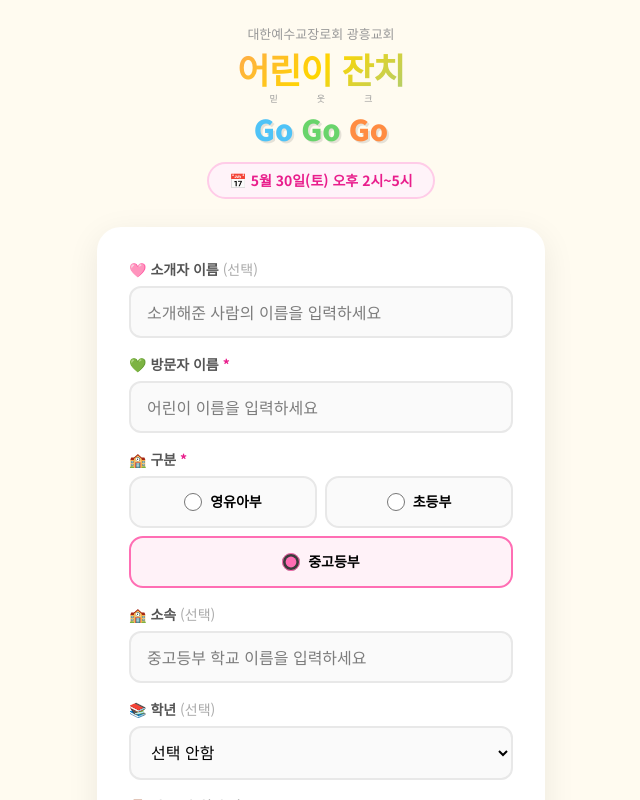
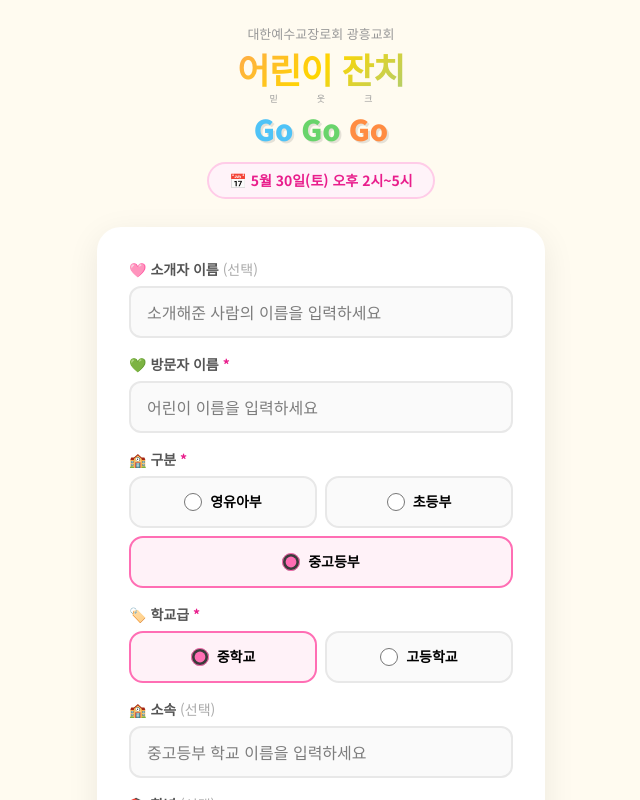
Before and after one commit to kyuky920/ghgogogo, a Next.js app: page / in a window 1280 px wide. Both pictures are taken after a click on the label "중고등부". Shown: the top 800 px of the page, without its empty margins (319-959 px from the left). Built offline with nearby package versions, Linux system fonts and the light colour scheme; no server answers.

Commit message:
Support high school in secondary group

```diff
--- a/app/admin/page.tsx
+++ b/app/admin/page.tsx
@@ -59,18 +59,34 @@ export default function AdminPage() {
     setEditingRegistration(null)
   }
 
+  const getStudentGroupLabel = (registration: Registration) => {
+    if (registration.school_level === 'infant') return '영유아부'
+    if (registration.school_level === 'middle') return '중고등부'
+    return '초등부'
+  }
+
+  const getGradeLabel = (registration: Registration) => {
+    if (!registration.grade) return ''
+    if (registration.school_level === 'infant') return `${registration.grade}세`
+    if (registration.school_level === 'middle') {
+      if (registration.school_stage === 'high') return `고${registration.grade}`
+      return `중${registration.grade}`
+    }
+    return `${registration.grade}학년`
+  }
+
   const handleExportCSV = () => {
     const headers = ['이름', '학생구분', '등록구분', '등록경로', '현장참석', '소개자', '소속', '방문 계기', '학년/나이', '친구동반', '보호자동반', '등록시각', '체크시각']
     const rows = registrations.map(r => [
       r.visitor_name,
-      r.school_level === 'infant' ? '영유아부' : r.school_level === 'middle' ? '중고등부' : '초등부',
+      getStudentGroupLabel(r),
       r.registration_kind === 'preregister' ? '사전등록' : '현장등록',
       r.registration_source === 'manual' ? '수동등록' : '온라인등록',
       r.checked_in ? '체크완료' : '',
       r.introducer_name || '',
       r.school || '',
       r.visit_path || '',
-      r.grade ? (r.school_level === 'infant' ? `${r.grade}세` : `${r.grade}학년`) : '',
+      getGradeLabel(r),
       r.with_friend ? '✓' : '',
       r.with_guardian ? '✓' : '',
       new Date(r.created_at).toLocaleString('ko-KR'),
@@ -244,7 +260,7 @@ export default function AdminPage() {
                       <td style={{ padding: '12px 14px', color: '#aaa', fontSize: '12px' }}>{filtered.length - i}</td>
                       <td style={{ padding: '12px 14px', fontWeight: '700', color: '#333' }}>{r.visitor_name}</td>
                       <td style={{ padding: '12px 14px', color: '#666', whiteSpace: 'nowrap' }}>
-                        {r.school_level === 'infant' ? '영유아부' : r.school_level === 'middle' ? '중고등부' : '초등부'}
+                        {getStudentGroupLabel(r)}
                       </td>
                       <td style={{ padding: '12px 14px', color: '#666', whiteSpace: 'nowrap' }}>
                         {r.registration_kind === 'preregister' ? '사전등록' : '현장등록'}
@@ -277,7 +293,7 @@ export default function AdminPage() {
                       <td style={{ padding: '12px 14px', color: '#666' }}>{r.school || '-'}</td>
                       <td style={{ padding: '12px 14px', color: '#666', minWidth: '220px' }}>{r.visit_path || '-'}</td>
                       <td style={{ padding: '12px 14px', color: '#666' }}>
-                        {r.grade ? (r.school_level === 'infant' ? `${r.grade}세` : `${r.grade}학년`) : '-'}
+                        {getGradeLabel(r) || '-'}
                       </td>
                       <td style={{ padding: '12px 14px', textAlign: 'center' }}>
                         {r.with_friend ? <span style={{ color: '#4FC3F7', fontWeight: '700' }}>✓</span> : '-'}
--- a/components/RegisterForm.tsx
+++ b/components/RegisterForm.tsx
@@ -9,6 +9,7 @@ interface Props {
     visitor_name?: string
     introducer_name?: string | null
     school_level?: 'elementary' | 'middle' | 'infant'
+    school_stage?: 'middle' | 'high' | null
     school?: string | null
     visit_path?: string | null
     grade?: number | null
@@ -49,6 +50,7 @@ export default function RegisterForm({
   const [visitorName, setVisitorName] = useState(initialData?.visitor_name || '')
   const [introducerName, setIntroducerName] = useState(initialData?.introducer_name || '')
   const [schoolLevel, setSchoolLevel] = useState<'elementary' | 'middle' | 'infant'>(initialSchoolLevel)
+  const [schoolStage, setSchoolStage] = useState<'middle' | 'high' | ''>(initialData?.school_stage || '')
   const [schoolOption, setSchoolOption] = useState(
     initialSchoolLevel === 'elementary' && initialData?.school ? (isPresetSchool ? initialData.school : 'other') : ''
   )
@@ -89,12 +91,16 @@ export default function RegisterForm({
       setError(schoolLevel === 'infant' ? '유치원/어린이집 이름을 입력해주세요 🙏' : '학교 이름을 입력해주세요 🙏')
       return
     }
+    if (schoolLevel === 'middle' && !schoolStage) {
+      setError('중고등부는 중학교 또는 고등학교를 선택해주세요 🙏')
+      return
+    }
     if (schoolLevel === 'elementary' && grade && (parseInt(grade) < 1 || parseInt(grade) > 6)) {
       setError('초등부는 1학년부터 6학년까지 선택할 수 있어요 🙏')
       return
     }
     if (schoolLevel === 'middle' && grade && (parseInt(grade) < 1 || parseInt(grade) > 3)) {
-      setError('중고등부는 현재 1학년부터 3학년까지 선택할 수 있어요 🙏')
+      setError('중고등부는 중1~중3 또는 고1~고3까지만 선택할 수 있어요 🙏')
       return
     }
     if (schoolLevel === 'infant' && grade && (parseInt(grade) < 1 || parseInt(grade) > 7)) {
@@ -124,6 +130,7 @@ export default function RegisterForm({
         visitor_name: visitorName.trim(),
         introducer_name: introducerName.trim() || null,
         school_level: schoolLevel,
+        school_stage: schoolLevel === 'middle' ? schoolStage : null,
         school: schoolValue || null,
         visit_path: visitPathValue,
         grade: grade ? parseInt(grade) : null,
@@ -250,6 +257,7 @@ export default function RegisterForm({
                   checked={schoolLevel === 'infant'}
                   onChange={() => {
                     setSchoolLevel('infant')
+                    setSchoolStage('')
                     setSchoolOption('')
                   }}
                 />
@@ -262,6 +270,7 @@ export default function RegisterForm({
                   checked={schoolLevel === 'elementary'}
                   onChange={() => {
                     setSchoolLevel('elementary')
+                    setSchoolStage('')
                     if (!schoolOption) setSchoolOption('숲내초등학교')
                   }}
                 />
@@ -274,6 +283,7 @@ export default function RegisterForm({
                   checked={schoolLevel === 'middle'}
                   onChange={() => {
                     setSchoolLevel('middle')
+                    if (!schoolStage) setSchoolStage('middle')
                     setSchoolOption('')
                   }}
                 />
@@ -281,6 +291,34 @@ export default function RegisterForm({
               </label>
             </div>
           </div>
+
+          {schoolLevel === 'middle' && (
+            <div>
+              <label style={{ display: 'block', fontSize: '14px', fontWeight: '700', marginBottom: '6px', color: '#555' }}>
+                🏷️ 학교급 <span style={{ color: '#E91E8C' }}>*</span>
+              </label>
+              <div className="compact-choice-grid">
+                <label className={`compact-choice-card ${schoolStage === 'middle' ? 'checked' : ''}`}>
+                  <input
+                    type="radio"
+                    name="school-stage"
+                    checked={schoolStage === 'middle'}
+                    onChange={() => setSchoolStage('middle')}
+                  />
+                  <span style={{ fontWeight: '600', fontSize: '14px' }}>중학교</span>
+                </label>
+                <label className={`compact-choice-card ${schoolStage === 'high' ? 'checked' : ''}`}>
+                  <input
+                    type="radio"
+                    name="school-stage"
+                    checked={schoolStage === 'high'}
+                    onChange={() => setSchoolStage('high')}
+                  />
+                  <span style={{ fontWeight: '600', fontSize: '14px' }}>고등학교</span>
+                </label>
+              </div>
+            </div>
+          )}
 
           <div>
             <label style={{ display: 'block', fontSize: '14px', fontWeight: '700', marginBottom: '6px', color: '#555' }}>
@@ -360,9 +398,9 @@ export default function RegisterForm({
                 onChange={e => setGrade(e.target.value)}
               >
                 <option value="">선택 안함</option>
-                <option value="1">1학년</option>
-                <option value="2">2학년</option>
-                <option value="3">3학년</option>
+                <option value="1">{schoolLevel === 'middle' && schoolStage === 'high' ? '고1' : schoolLevel === 'middle' ? '중1' : '1학년'}</option>
+                <option value="2">{schoolLevel === 'middle' && schoolStage === 'high' ? '고2' : schoolLevel === 'middle' ? '중2' : '2학년'}</option>
+                <option value="3">{schoolLevel === 'middle' && schoolStage === 'high' ? '고3' : schoolLevel === 'middle' ? '중3' : '3학년'}</option>
                 {schoolLevel === 'elementary' && <option value="4">4학년</option>}
                 {schoolLevel === 'elementary' && <option value="5">5학년</option>}
                 {schoolLevel === 'elementary' && <option value="6">6학년</option>}
--- a/lib/supabase.ts
+++ b/lib/supabase.ts
@@ -13,6 +13,7 @@ export type Registration = {
   visitor_name: string
   introducer_name: string | null
   school_level: 'elementary' | 'middle' | 'infant'
+  school_stage: 'middle' | 'high' | null
   school: string | null
   visit_path: string | null
   grade: number | null
```
Also changed, not shown: 1 other file (tests, documents, lock files or other folders).
